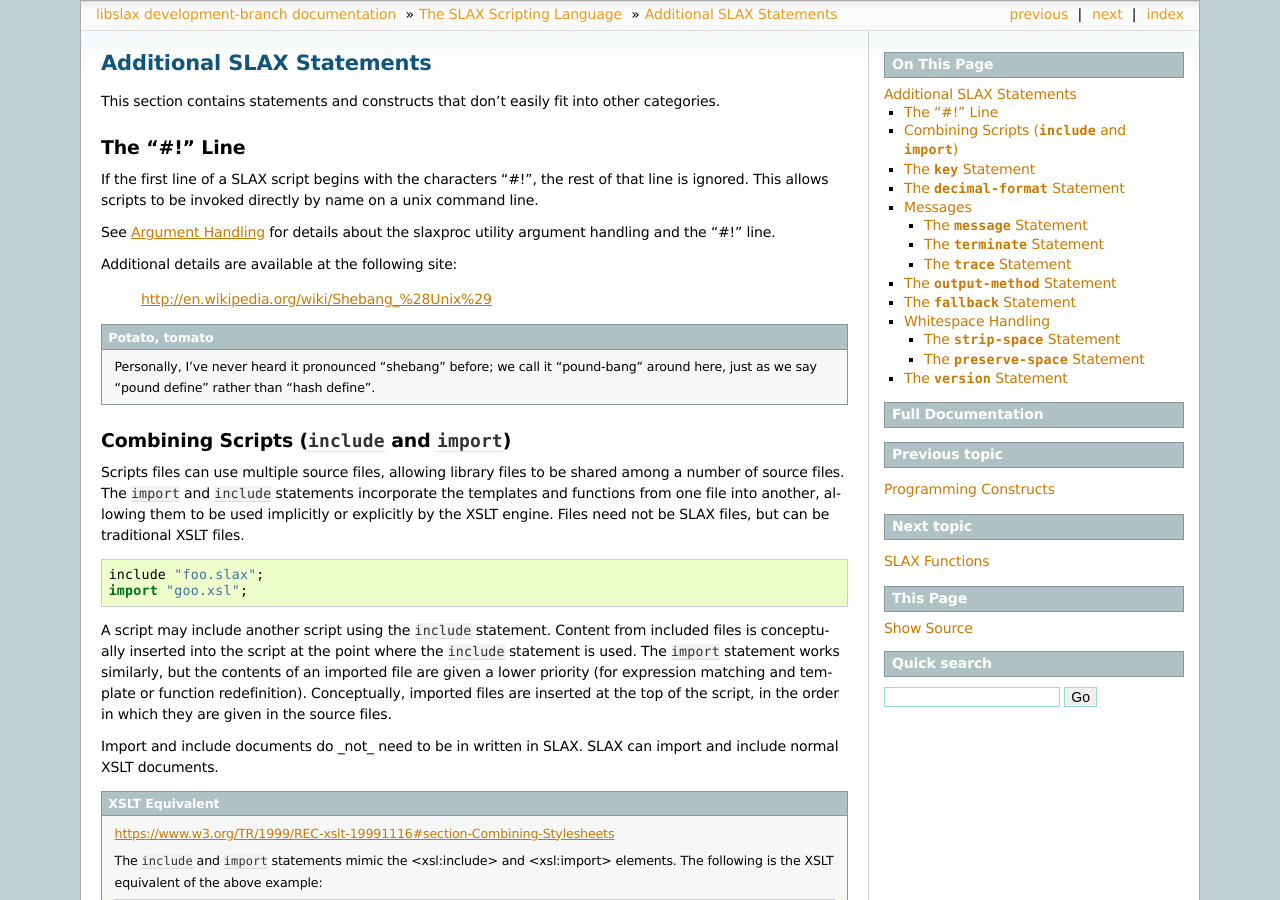
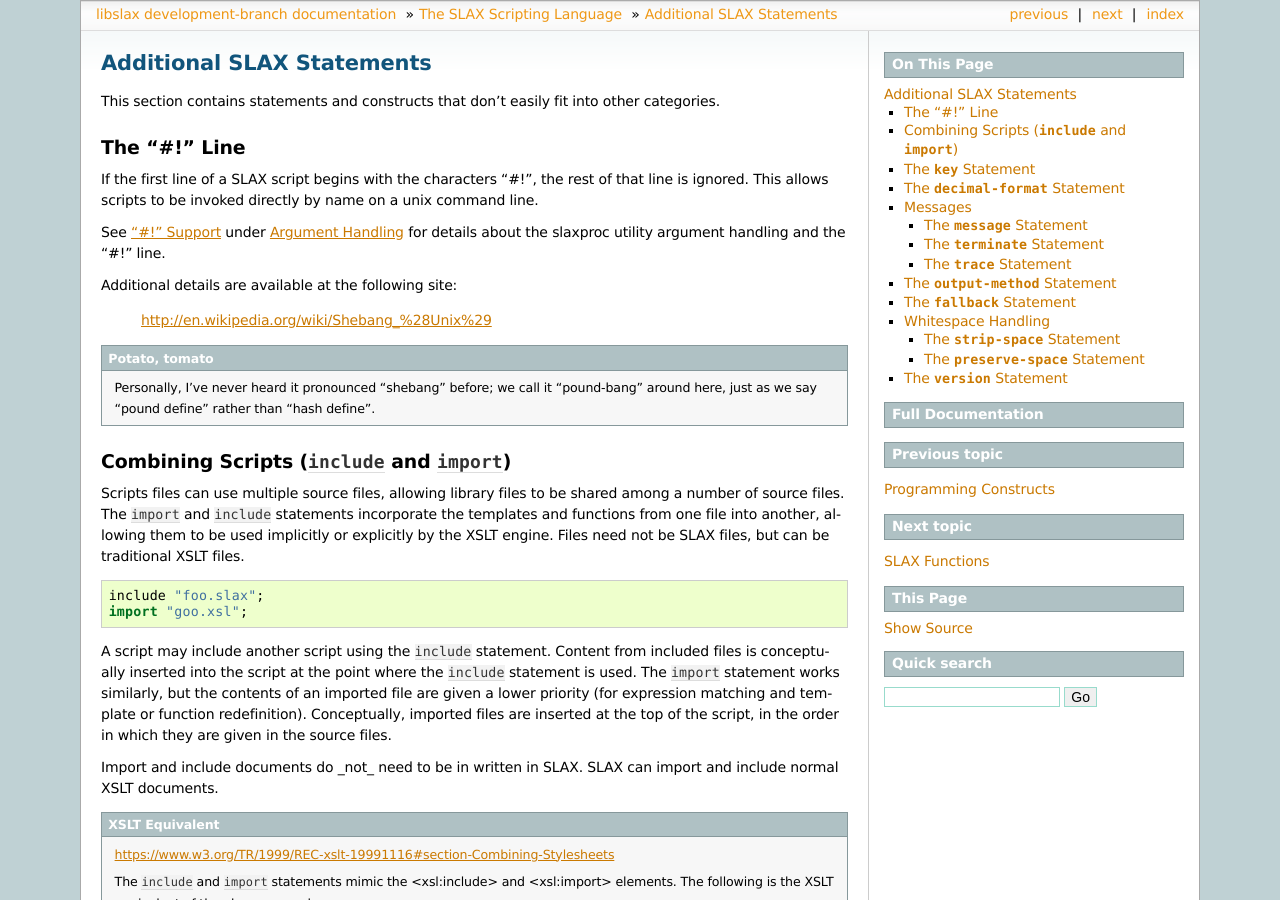
Before and after one commit to Juniper/libslax, a Sphinx documentation site: the page built from doc/more-statements.rst, in a window 1280 px wide and 900 px high. Built offline with Sphinx 7.4.7, drawn with Linux system fonts in a browser that asks for light colours.

Commit message:
fix pound-bang label

```diff
--- a/doc/more-statements.rst
+++ b/doc/more-statements.rst
@@ -15,8 +15,9 @@ If the first line of a SLAX script begins with the characters "#!",
 the rest of that line is ignored.  This allows scripts to be invoked
 directly by name on a unix command line.
 
-See :ref:`slaxproc-arguments` for details about the slaxproc utility
-argument handling and the "#!" line.
+See :ref:`slaxproc-pound-bang` under :ref:`slaxproc-arguments` for
+details about the slaxproc utility argument handling and the "#!"
+line.
 
 Additional details are available at the following site:
 
```
